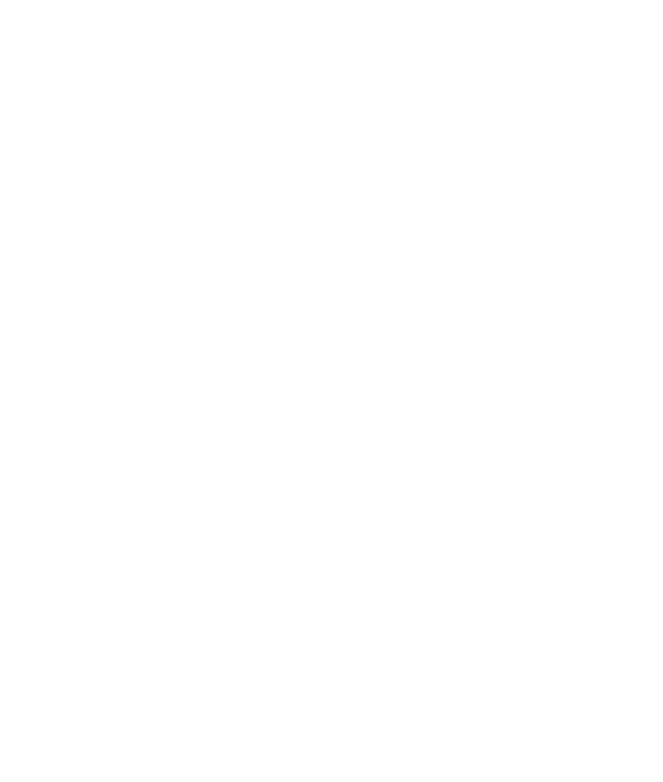
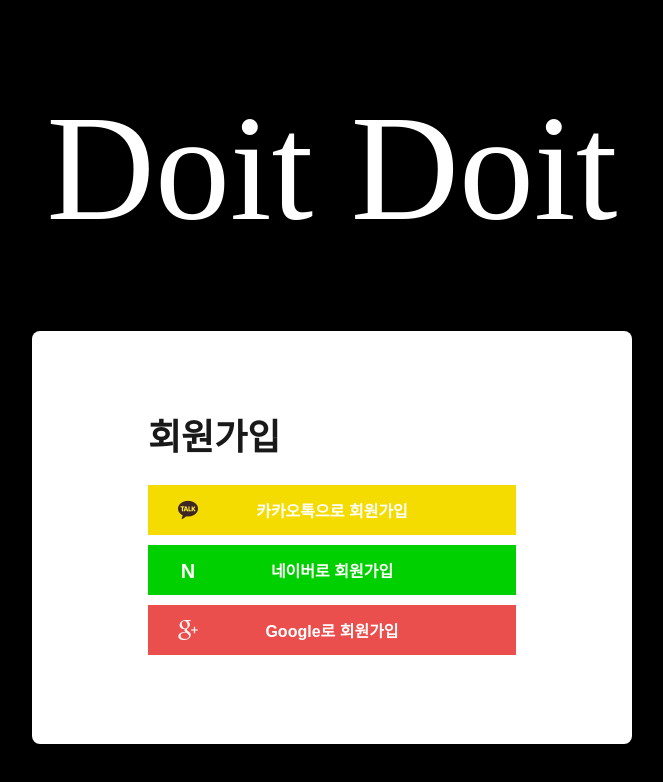
Before and after one commit to liketoy/doitdoit-frontend, a Vue app: page /signin in a window 1280 px wide. Shown: the top 782 px of the page, without its empty margins (308-971 px from the left). Built offline with nearby package versions, Linux system fonts and the light colour scheme; a web font is replaced by a local one.

Commit message:
login&signin

```diff
--- a/src/router/index.js
+++ b/src/router/index.js
@@ -8,6 +8,11 @@
 		path: "/",
 		name: "LogIn",
 		component: () => import("../views/LogIn.vue"),
+	},
+	{
+		path: "/signin",
+		name: "SignIn",
+		component: () => import("../views/SignIn.vue"),
 	},
 	{
 		path: "/about",
--- a/src/views/LogIn.vue
+++ b/src/views/LogIn.vue
@@ -19,7 +19,7 @@
 					</button>
 					<div class="letter__btns">
 						<button class="letter__btn">아이디 비밀번호찾기</button>
-						<button class="letter__btn">회원가입</button>
+						<button class="letter__btn" @click="$router.push({ name: 'SignIn' })">회원가입</button>
 					</div>
 				</div>
 			</div>
@@ -112,5 +112,6 @@
 <script>
 	export default {
 		name: "LogIn",
+		methods: {},
 	};
 </script>
--- /dev/null
+++ b/src/views/SignIn.vue
@@ -0,0 +1,94 @@
+<template>
+	<div>
+		<div class="fullscreen">
+			<h1 class="title">Doit Doit</h1>
+			<div class="signinbox__container">
+				<h2 class="signinbox__title">회원가입</h2>
+				<div class="signin__wrapper">
+					<button class="signin__btn kakao">
+						<img class="logo__img" src="../assets/kakao.png" />
+						<p class="btn__text">카카오톡으로 회원가입</p>
+					</button>
+					<button class="signin__btn naver">
+						<div class="logo__img" style="font-size: 20px; font-weight: 600">N</div>
+						<p class="btn__text">네이버로 회원가입</p>
+					</button>
+					<button class="signin__btn google">
+						<img class="logo__img" src="../assets/google.png" />
+						<p class="btn__text">Google로 회원가입</p>
+					</button>
+				</div>
+			</div>
+		</div>
+	</div>
+</template>
+
+<style>
+	.fullscreen {
+		width: 100vw;
+		height: 100vh;
+		background: black;
+		display: flex;
+		flex-direction: column;
+		justify-content: center;
+		align-items: center;
+	}
+	.title {
+		font-size: 150px;
+		color: #ffffff;
+		margin-bottom: 50px;
+	}
+	.signinbox__container {
+		background: #ffffff;
+		box-sizing: border-box;
+		width: 600px;
+		border-radius: 8px;
+		padding: 80px 116px 79px 116px;
+	}
+	.signinbox__title {
+		font-weight: 600;
+		font-size: 36px;
+		text-align: left;
+		margin-bottom: 20px;
+	}
+	.signin__wrapper {
+		width: 100%;
+		display: flex;
+		flex-direction: column;
+		justify-content: center;
+		align-items: center;
+	}
+	.signin__btn {
+		position: relative;
+		width: 100%;
+		height: 50px;
+		border: none;
+		display: flex;
+		justify-content: space-around;
+		align-items: center;
+		color: #fff;
+		margin-bottom: 10px;
+		cursor: pointer;
+	}
+	.kakao {
+		background: #f5dc00;
+	}
+	.naver {
+		background: #00cf00;
+	}
+	.google {
+		background: #eb4f4d;
+	}
+	.logo__img {
+		position: absolute;
+		width: 20px;
+		height: 20px;
+		top: 15px;
+		left: 30px;
+	}
+	.btn__text {
+		font-size: 16px;
+		text-align: left;
+		font-weight: 600;
+	}
+</style>
```
